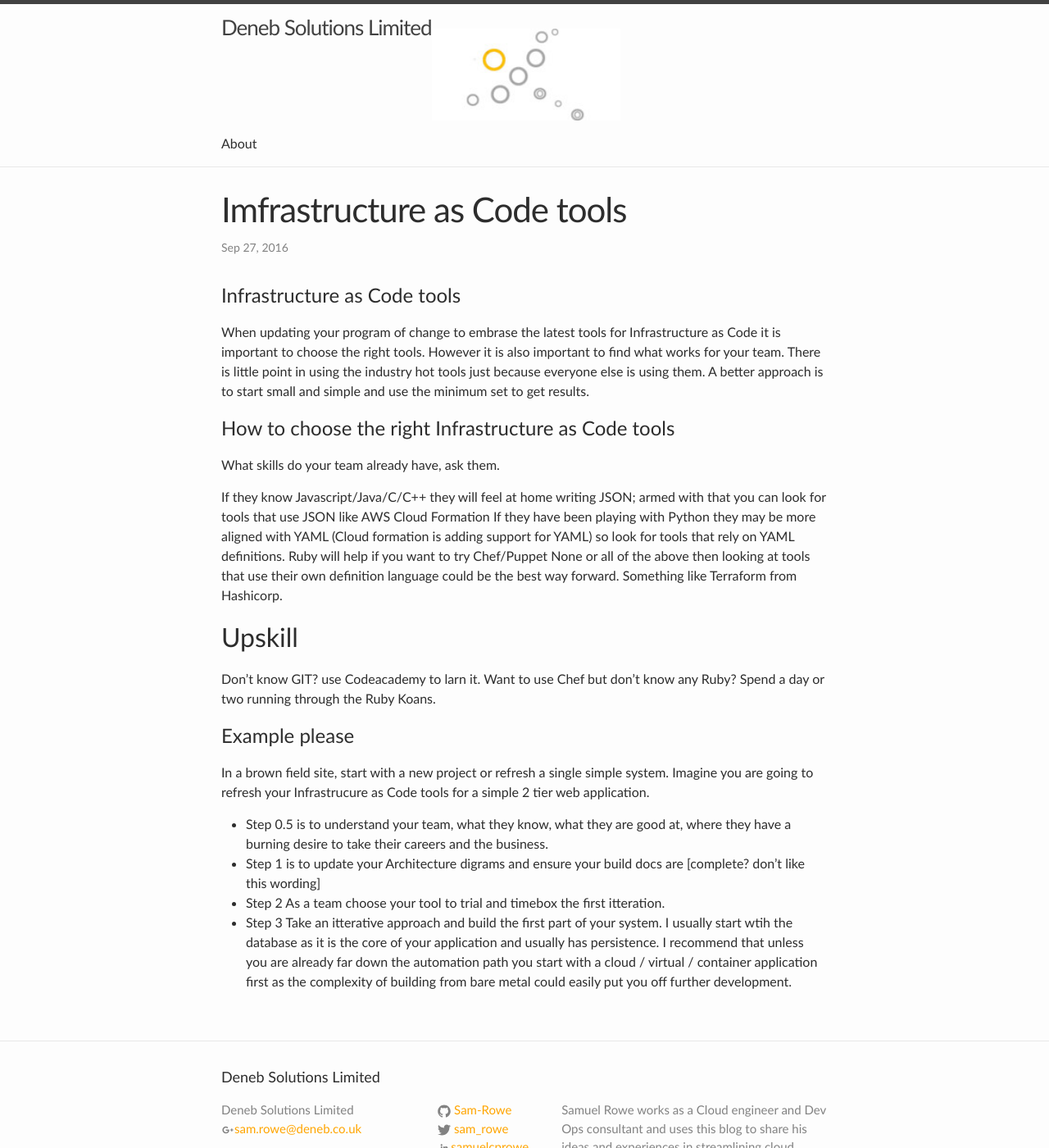
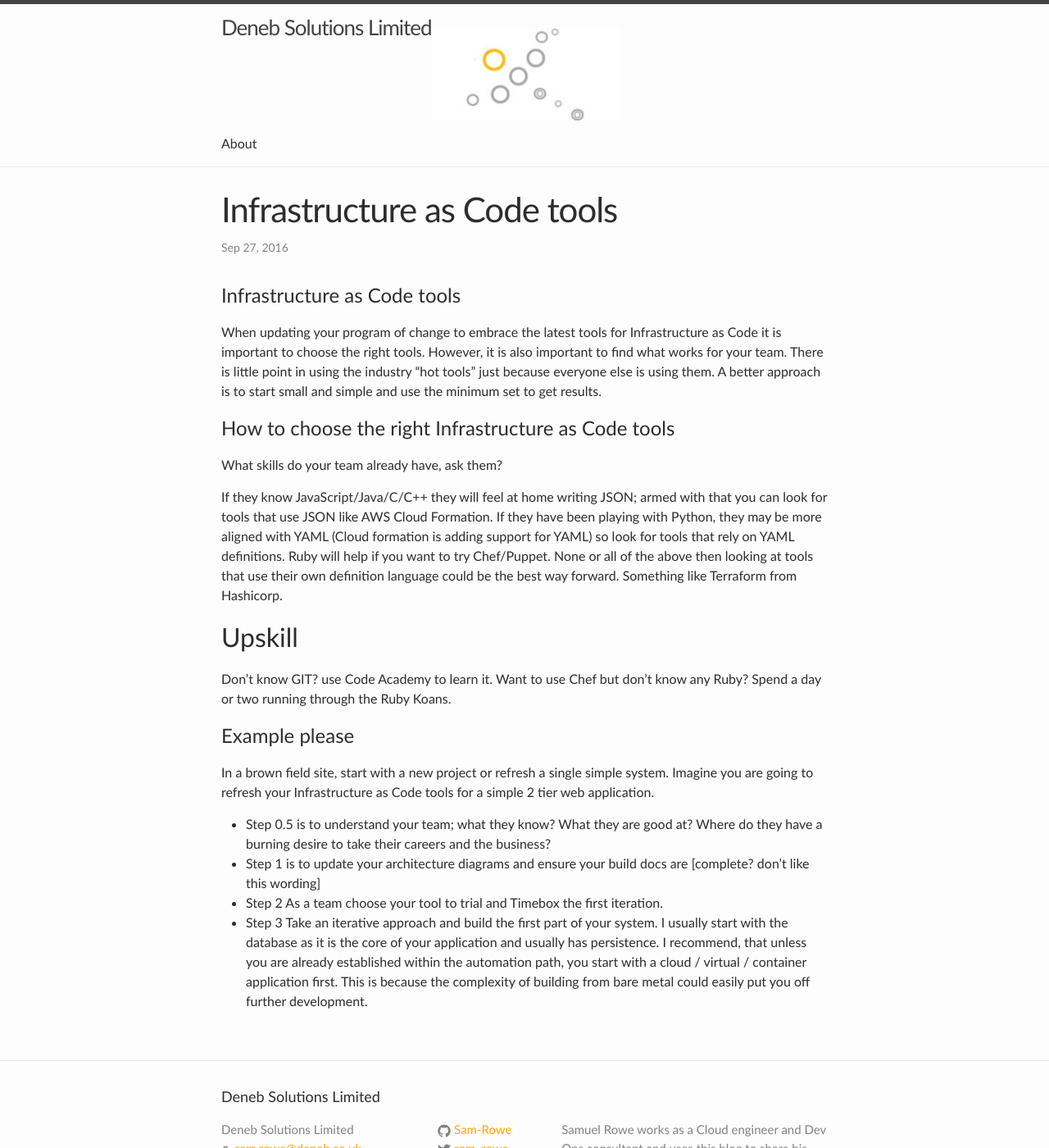
Before and after one commit to emily-dsl/personal-website.github.io, a Jekyll site: the page built from _posts/2016-09-26-Infrastructure-As-Code-tools.markdown, in a window 1280 px wide and 1400 px high. Shown: the whole window at 82% size. Built offline with Jekyll 4.4.1, drawn with Linux system fonts in a browser that asks for light colours.

```diff
--- a/_posts/2016-09-26-Infrastructure-As-Code-tools.markdown
+++ b/_posts/2016-09-26-Infrastructure-As-Code-tools.markdown
@@ -1,34 +1,34 @@
 ---
 layout: post
-title:  "Imfrastructure as Code tools"
+title:  "Infrastructure as Code tools"
 date:   2016-09-26 22:34:14 -0400
 categories: Blog DevOps
 ---
 
 # Infrastructure as Code tools
 
-When updating your program of change to embrase the latest tools for Infrastructure as Code it is important to choose the right tools. However it is also important to find what works for your team. There is little point in using the industry hot tools just because everyone else is using them. A better approach is to start small and simple and use the minimum set to get results.
+When updating your program of change to embrace the latest tools for Infrastructure as Code it is important to choose the right tools. However, it is also important to find what works for your team. There is little point in using the industry "hot tools" just because everyone else is using them. A better approach is to start small and simple and use the minimum set to get results.
 
 # How to choose the right Infrastructure as Code tools
 
-What skills do your team already have, ask them.
+What skills do your team already have, ask them?
 
-If they know Javascript/Java/C/C++ they will feel at home writing JSON; armed with that you can look for tools that use JSON like AWS Cloud Formation
-If they have been playing with Python they may be more aligned with YAML (Cloud formation is adding support for YAML) so look for tools that rely on YAML definitions.
-Ruby will help if you want to try Chef/Puppet
+If they know JavaScript/Java/C/C++ they will feel at home writing JSON; armed with that you can look for tools that use JSON like AWS Cloud Formation.
+If they have been playing with Python, they may be more aligned with YAML (Cloud formation is adding support for YAML) so look for tools that rely on YAML definitions.
+Ruby will help if you want to try Chef/Puppet.
 None or all of the above then looking at tools that use their own definition language could be the best way forward. Something like Terraform from Hashicorp.
 
 ## Upskill
 
-Don't know GIT? use Codeacademy to larn it.
+Don't know GIT? use Code Academy to learn it.
 Want to use Chef but don't know any Ruby? Spend a day or two running through the Ruby Koans.
 
 # Example please
 
 In a brown field site, start with a new project or refresh a single simple system.
-Imagine you are going to refresh your Infrastrucure as Code tools for a simple 2 tier web application.
+Imagine you are going to refresh your Infrastructure as Code tools for a simple 2 tier web application.
 
-* Step 0.5 is to understand your team, what they know, what they are good at, where they have a burning desire to take their careers and the business.
-* Step 1 is to update your Architecture digrams and ensure your build docs are [complete? don't like this wording]
-* Step 2 As a team choose your tool to trial and timebox the first itteration.
-* Step 3 Take an itterative approach and build the first part of your system. I usually start wtih the database as it is the core of your application and usually has persistence. I recommend that unless you are already far down the automation path you start with a cloud / virtual / container application first as the complexity of building from bare metal could easily put you off further development.
+* Step 0.5 is to understand your team; what they know? What they are good at? Where do they have a burning desire to take their careers and the business?
+* Step 1 is to update your architecture diagrams and ensure your build docs are [complete? don't like this wording]
+* Step 2 As a team choose your tool to trial and Timebox the first iteration.
+* Step 3 Take an iterative approach and build the first part of your system. I usually start with the database as it is the core of your application and usually has persistence. I recommend, that unless you are already established within the automation path, you start with a cloud / virtual / container application first. This is because the complexity of building from bare metal could easily put you off further development.
```
Also changed, not shown: _posts/2016-09-26-Infrastructure-As-Code.markdown (+8 -7 lines), about.md (+2 -3 lines), 2 other files.
